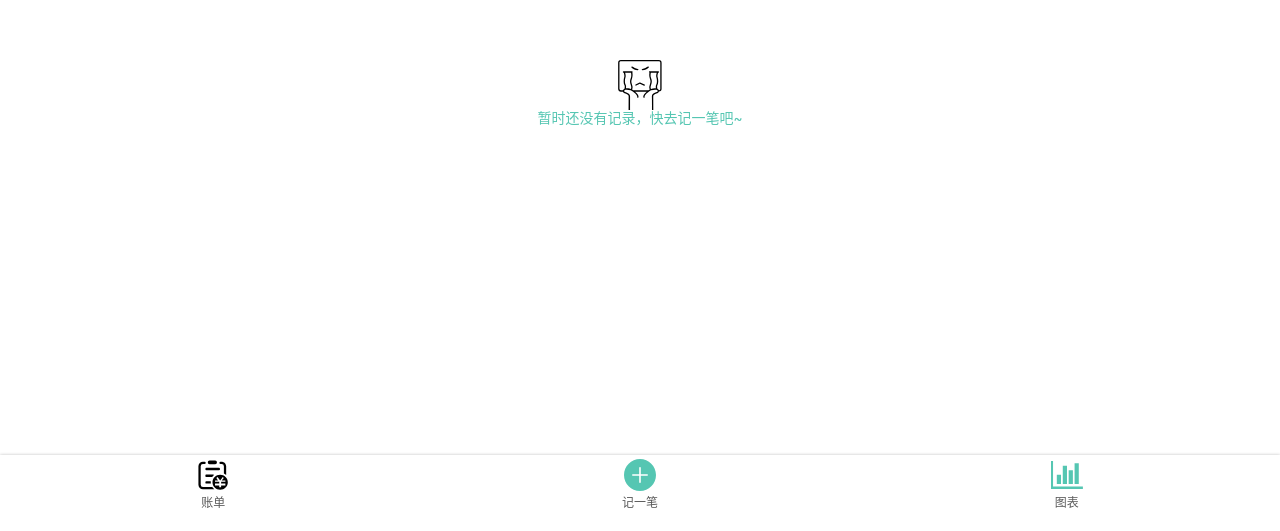
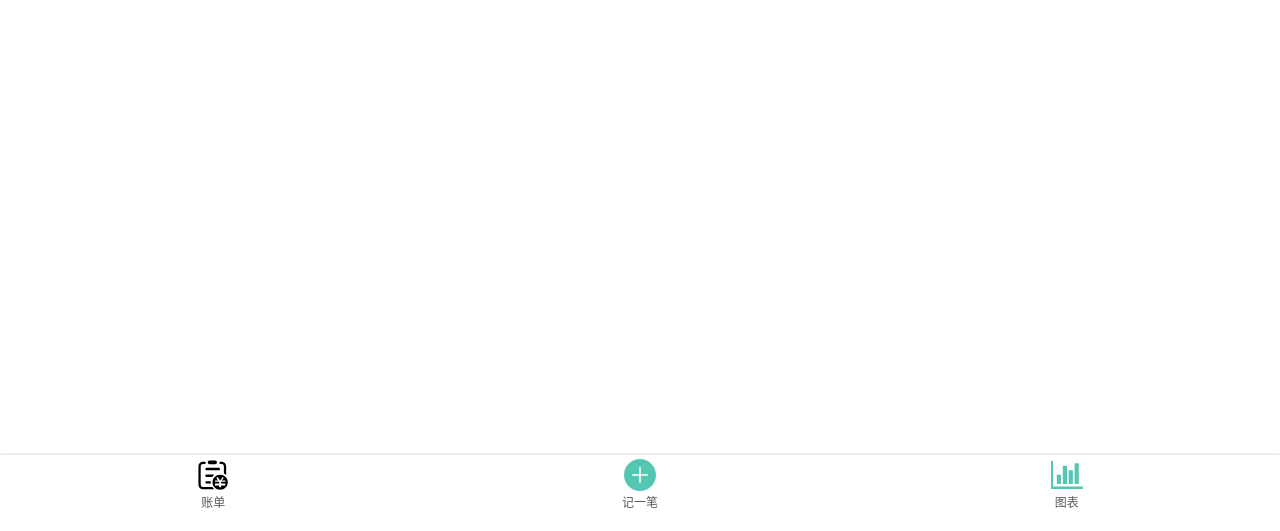
Before and after one commit to kuanglinfeng/react-smtally, a React app: page /#/chart in a window 1280 px wide. Shown: the part 269-800 px from the top of the page. Built offline with nearby package versions, Linux system fonts and the light colour scheme.

Commit message:
开始编写chart页

```diff
--- a/src/views/Chart.tsx
+++ b/src/views/Chart.tsx
@@ -1,12 +1,10 @@
 import React from 'react'
 import Layout from 'components/Layout'
-import NoData from 'components/NoData'
 
 export default function () {
   return (
     <Layout>
       <div>
-        <NoData />
       </div>
     </Layout>
   )
```
